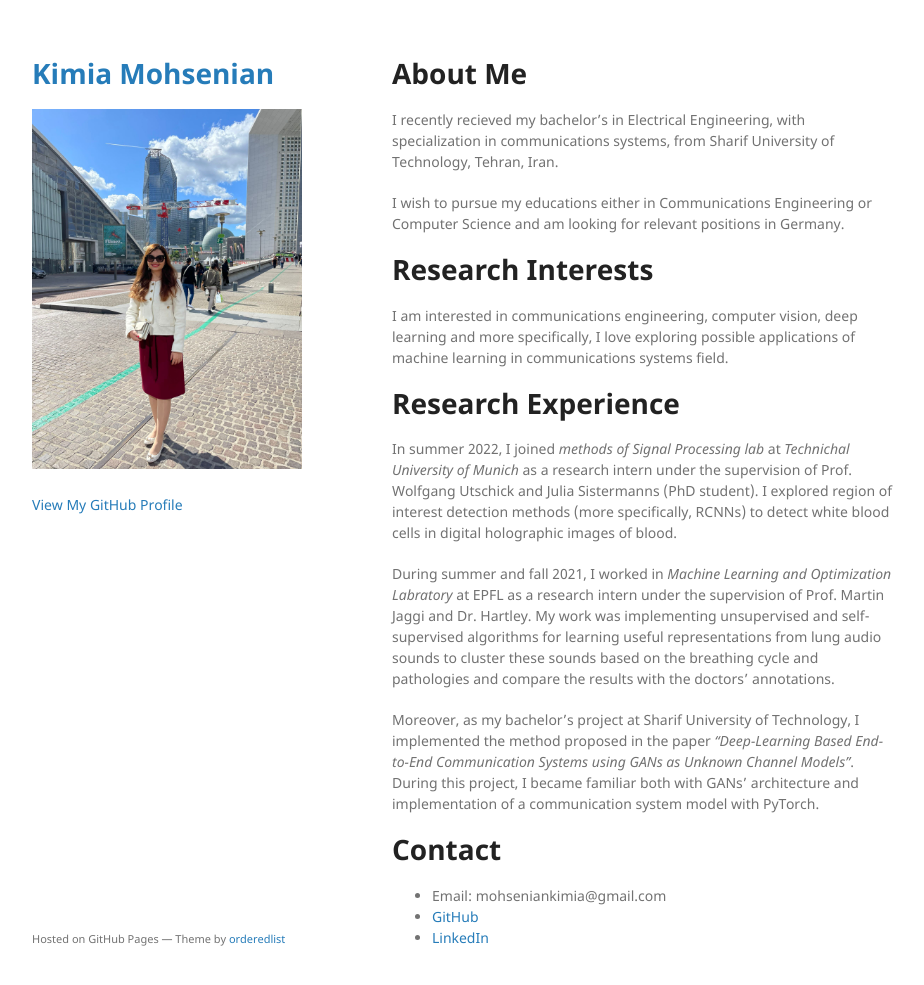
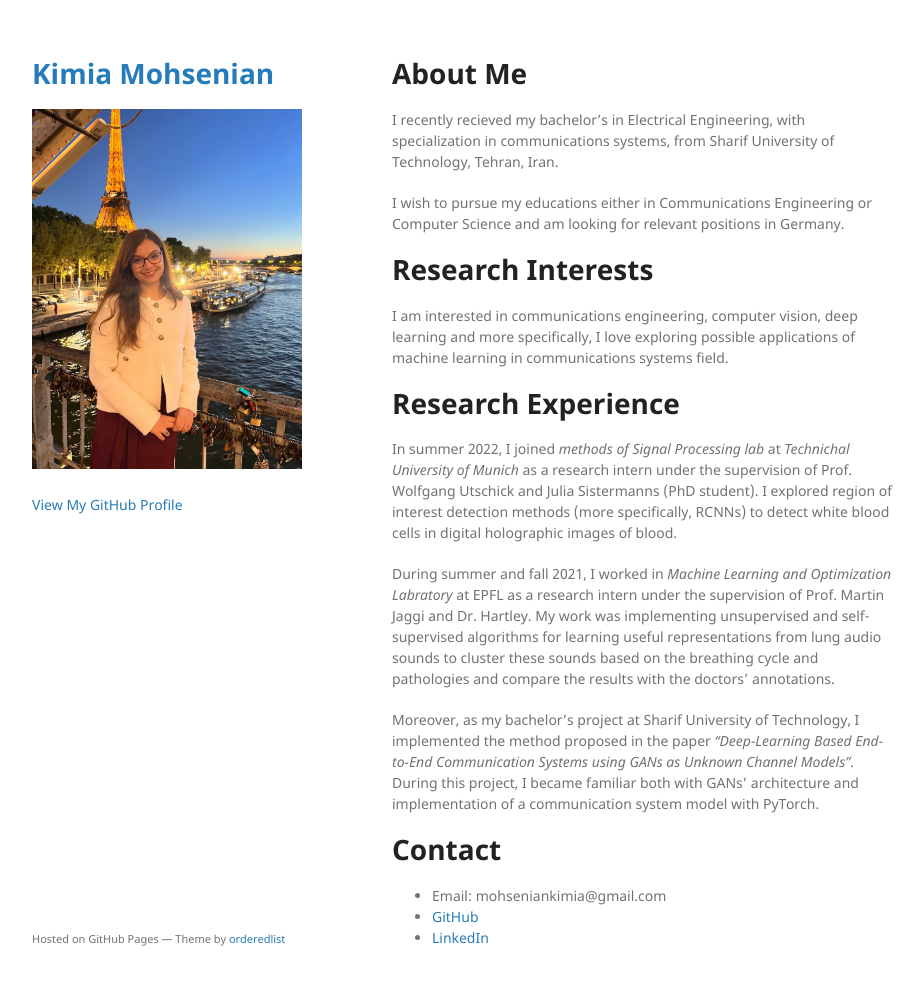
Before and after one commit to KimiaMohsenian/KimiaMohsenian.github.io, a Jekyll site: the page built from index.md, in a window 1280 px wide and 1018 px high. Shown: the top 985 px of the window, without its empty margins (178-1102 px from the left). Built offline with Jekyll 4.4.1, drawn with Linux system fonts in a browser that asks for light colours; the repository's description, which GitHub fills in, is left out; our own code applies the rules of GitHub Pages for plain Markdown files.

Commit message:
Update _config.yml

```diff
--- a/_config.yml
+++ b/_config.yml
@@ -1,5 +1,5 @@
 title: Kimia Mohsenian
-logo: /assets/img/profile2.png
+logo: /assets/img/GithubIMG.jpg
 #description: Minimal is a theme for GitHub Pages.
 show_downloads: False
 google_analytics:
```
